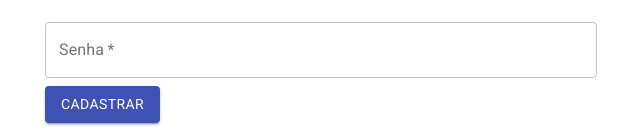
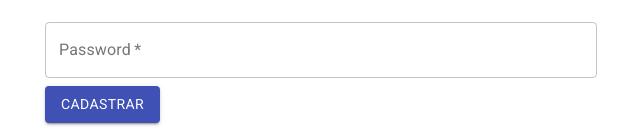
Before and after one commit to lucasclazer/react-example-base-app, a React (Create React App) app in the folder forms-react-app/: page / in a window 1280 px wide. Shown: the part 202-334 px from the top of the page, without its empty margins (319-959 px from the left). Built offline with nearby package versions, Linux system fonts and the light colour scheme.

Commit message:
Adding complex validations to the forms.

```diff
--- a/forms-react-app/src/App.js
+++ b/forms-react-app/src/App.js
@@ -3,17 +3,10 @@ import { Component } from "react";
 import "./App.css";
 import FormularioCadastro from "./components/FormularioCadastro";
 import "fontsource-roboto";
+import { validateCpf, validatePassword } from "./helpers/form-validation";
 class App extends Component {
   _onSubmit = (form) => {
     console.log("form submited:", form);
-  };
-
-  _validateCpf = (cpf) => {
-    if (cpf && cpf.length !== 11) {
-      return "Cpf deve ter 11 digitos";
-    } else {
-      return;
-    }
   };
 
   render() {
@@ -24,7 +17,7 @@ class App extends Component {
         </Typography>
         <FormularioCadastro
           onSubmit={this._onSubmit}
-          validateCpf={this._validateCpf}
+          validations={{ cpf: validateCpf, password: validatePassword }}
         />
       </Container>
     );
--- a/forms-react-app/src/components/DadosPessoais.jsx
+++ b/forms-react-app/src/components/DadosPessoais.jsx
@@ -1,12 +1,22 @@
 import React, { useState } from "react";
 import { Button, FormControlLabel, Switch, TextField } from "@material-ui/core";
 
-export default function DadosPessoais({ onSubmit, validateCpf, nextStep }) {
+export default function DadosPessoais({ onSubmit, validations }) {
   const [nome, setNome] = useState();
   const [sobrenome, setSobrenome] = useState();
   const [cpf, setCpf] = useState("");
   const [promocoes, setPromocoes] = useState(true);
   const [novidades, setNovidades] = useState(true);
+  const [errors, setErrors] = useState({});
+
+  const validateField = (e) => {
+    const { name, value } = e.target;
+    const validated = validations[name](value);
+    const newErrors = { ...errors };
+    newErrors[name] = validated;
+    setErrors(newErrors);
+    console.log("new Errors", newErrors);
+  };
 
   return (
     <form
@@ -45,16 +55,18 @@ export default function DadosPessoais({ onSubmit, validateCpf, nextStep }) {
       />
       <TextField
         id="cpf"
+        name="cpf"
         variant="outlined"
         label="CPF"
         margin="normal"
         fullWidth
         value={cpf}
-        error={validateCpf(cpf)}
-        helperText={() => validateCpf(cpf)}
+        error={errors.cpf}
+        helperText={errors.cpf}
         onChange={(e) => {
           setCpf(e.target.value);
         }}
+        onBlur={validateField}
       />
       <FormControlLabel
         label="Promoções"
--- a/forms-react-app/src/components/DadosUsuario.jsx
+++ b/forms-react-app/src/components/DadosUsuario.jsx
@@ -1,15 +1,37 @@
 import { Button, TextField } from "@material-ui/core";
 import React, { useState } from "react";
 
-export default function DadosUsuario({ onSubmit, nextStep }) {
+export default function DadosUsuario({ onSubmit, validations }) {
   const [email, setEmail] = useState("");
-  const [senha, setSenha] = useState("");
+  const [password, setPassword] = useState("");
+  const [errors, setErrors] = useState({ password: "" });
+
+  const validateField = (e) => {
+    const { name, value } = e.target;
+    const validated = validations[name](value);
+    const newErrors = { ...errors };
+    newErrors[name] = validated;
+    setErrors(newErrors);
+    console.log("new Errors", newErrors);
+  };
+
+  const validateForm = () => {
+    console.log("errors", errors);
+    for (let field in errors) {
+      if (errors[field]) {
+        return false;
+      }
+    }
+    return true;
+  };
 
   return (
     <form
       onSubmit={(e) => {
         e.preventDefault();
-        onSubmit({ email, senha });
+        if (validateForm()) {
+          onSubmit({ email, password });
+        }
       }}
     >
       <TextField
@@ -26,12 +48,16 @@ export default function DadosUsuario({ onSubmit, nextStep }) {
         fullWidth
       />
       <TextField
-        value={senha}
+        value={password}
         onChange={(e) => {
-          setSenha(e.target.value);
+          setPassword(e.target.value);
         }}
-        id="senha"
-        label="Senha"
+        error={errors.password}
+        helperText={errors.password}
+        onBlur={validateField}
+        id="password"
+        name="password"
+        label="Password"
         type="password"
         required
         variant="outlined"
--- a/forms-react-app/src/components/FormularioCadastro.jsx
+++ b/forms-react-app/src/components/FormularioCadastro.jsx
@@ -4,9 +4,11 @@ import DadosEntrega from "./DadosEntrega";
 import DadosPessoais from "./DadosPessoais";
 import DadosUsuario from "./DadosUsuario";
 
-export default function FormularioCadastro({ onSubmit, validateCpf }) {
+export default function FormularioCadastro({ validations }) {
   const [actualStep, setActualStep] = useState(0);
   const [formData, setFormData] = useState({});
+
+  console.log("validations", validations);
 
   useEffect(() => {
     console.log("FormData Changed:", formData);
@@ -22,9 +24,10 @@ export default function FormularioCadastro({ onSubmit, validateCpf }) {
   };
 
   const forms = [
-    <DadosUsuario onSubmit={_mergeFormData} />,
-    <DadosPessoais onSubmit={_mergeFormData} validateCpf={validateCpf} />,
-    <DadosEntrega onSubmit={_mergeFormData} />,
+    <DadosUsuario onSubmit={_mergeFormData} validations={validations} />,
+    <DadosPessoais onSubmit={_mergeFormData} validations={validations} />,
+    <DadosEntrega onSubmit={_mergeFormData} validations={validations} />,
+    <Typography variant="h5">Obrigado por se cadastrar!</Typography>,
   ];
 
   function getActualForm(step) {
--- /dev/null
+++ b/forms-react-app/src/helpers/form-validation.js
@@ -0,0 +1,15 @@
+function validateCpf(cpf) {
+  if (cpf && cpf.length !== 11) {
+    return "Cpf deve ter 11 digitos";
+  } else {
+    return;
+  }
+}
+
+function validatePassword(password) {
+  if (!password || password.length < 4 || password.length > 72) {
+    return "Senha inválida. A senha deve possuir entre 4 e 72 digitos.";
+  }
+  return;
+}
+export { validateCpf, validatePassword };
```
